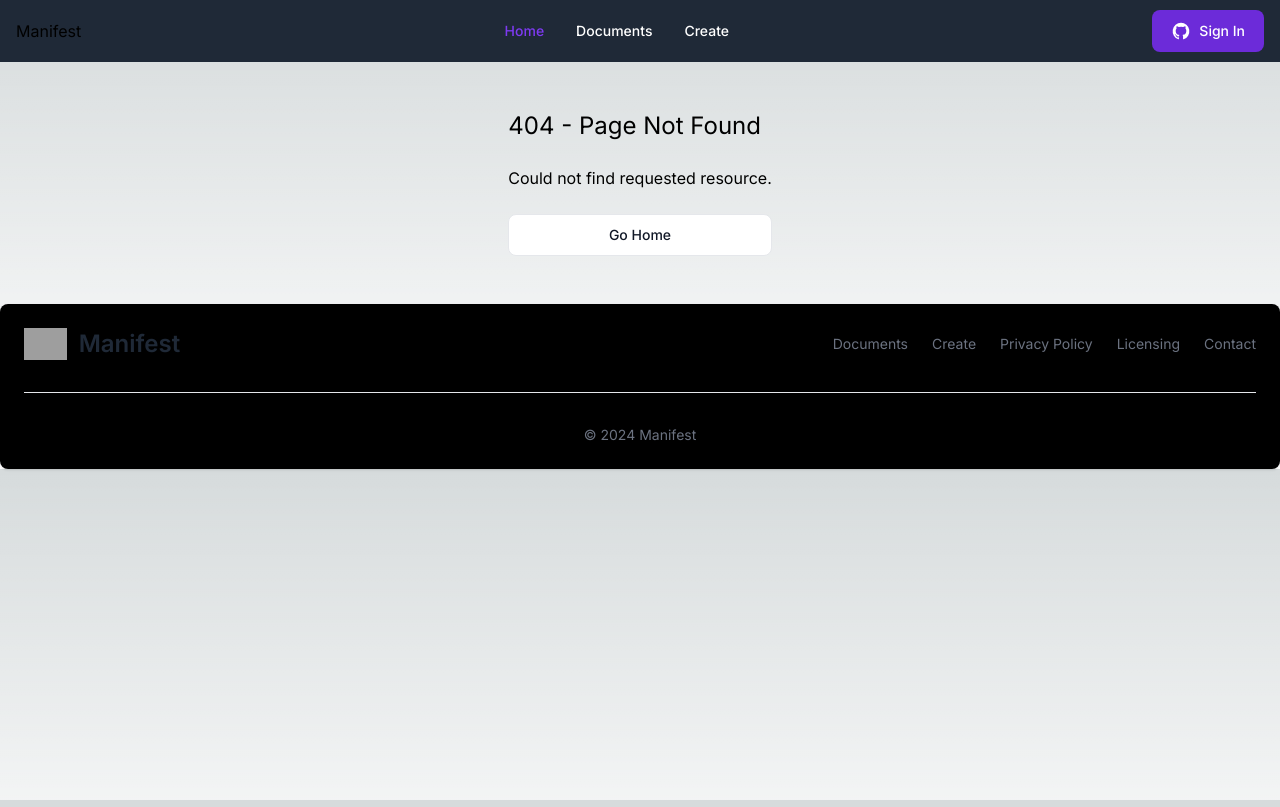
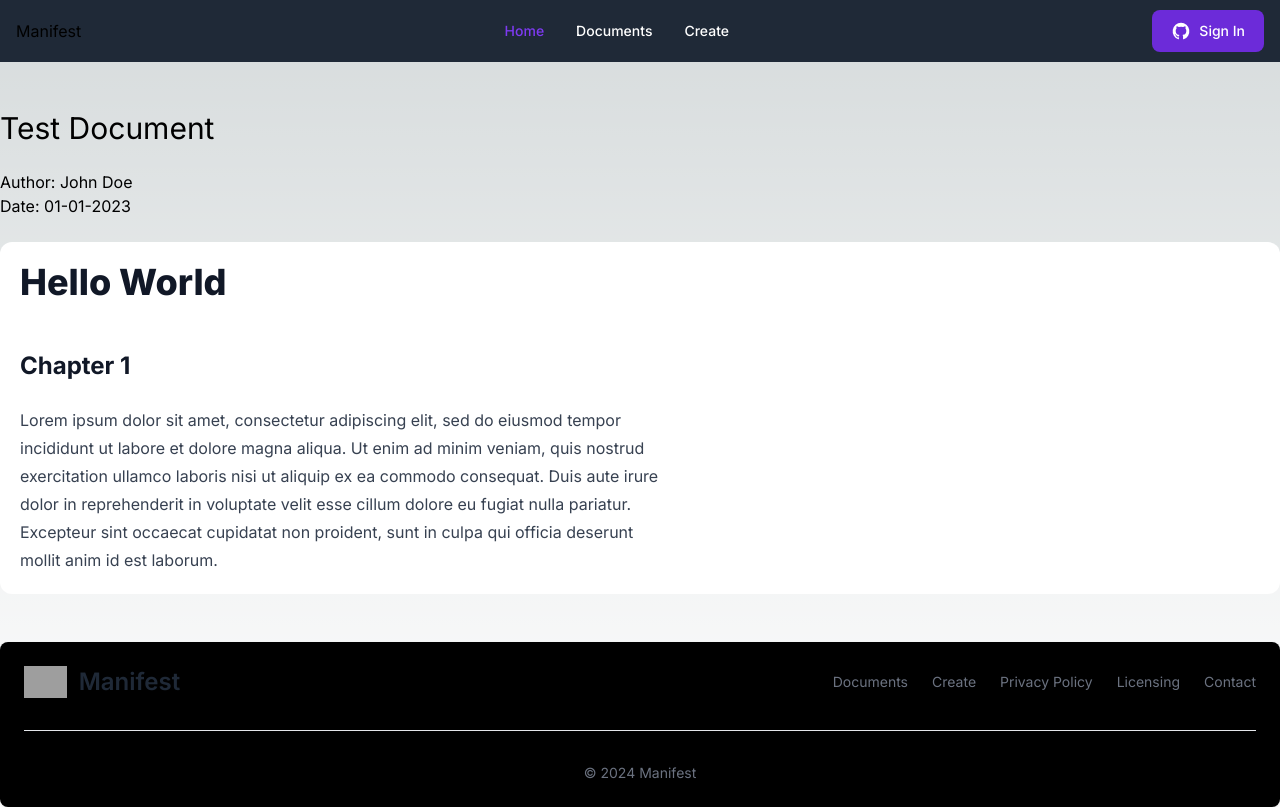
Before and after one commit to matt-adolf/Manifest-NextJS, a Next.js app: page /documents/1 in a window 1280 px wide. Before the commit this address had no page. Built offline with nearby package versions, Linux system fonts and the light colour scheme; grey boxes are pictures that could not be loaded.

Commit message:
Created dynamic documents page

```diff
--- /dev/null
+++ b/src/app/documents/[id]/page.js
@@ -0,0 +1,40 @@
+import { Button } from "flowbite-react";
+import Link from "next/link";
+import Markdown from 'react-markdown';
+import parseMarkdown from '@/app/utils/parseMarkdown';
+
+export default async function Page({ params }) {
+    async function getDocument() {
+        try {
+            const res = await fetch('http://localhost:3000/api/document', {
+                method: 'GET'
+            });
+
+            const data = await res.json();
+            return data;
+        }
+        catch (err) {
+            console.log(err);
+        }
+    }
+
+    const id = params.id;
+    const document = await getDocument();
+    const documentUrl = document.html_url;
+    const decodedMarkdown = atob(document.content)
+    const { content, metadata } = parseMarkdown(decodedMarkdown);
+
+    return (
+        <main className="container mx-auto">
+            <h1 className="text-3xl mb-6">{metadata.title}</h1>
+            <div className="mb-6">
+                Author: {metadata.author}<br />
+                Date: {metadata.date}
+            </div>
+
+            <div className="bg-white p-5 rounded-xl">
+                <Markdown className="prose">{content}</Markdown>
+            </div>
+        </main>
+    )
+}
```
